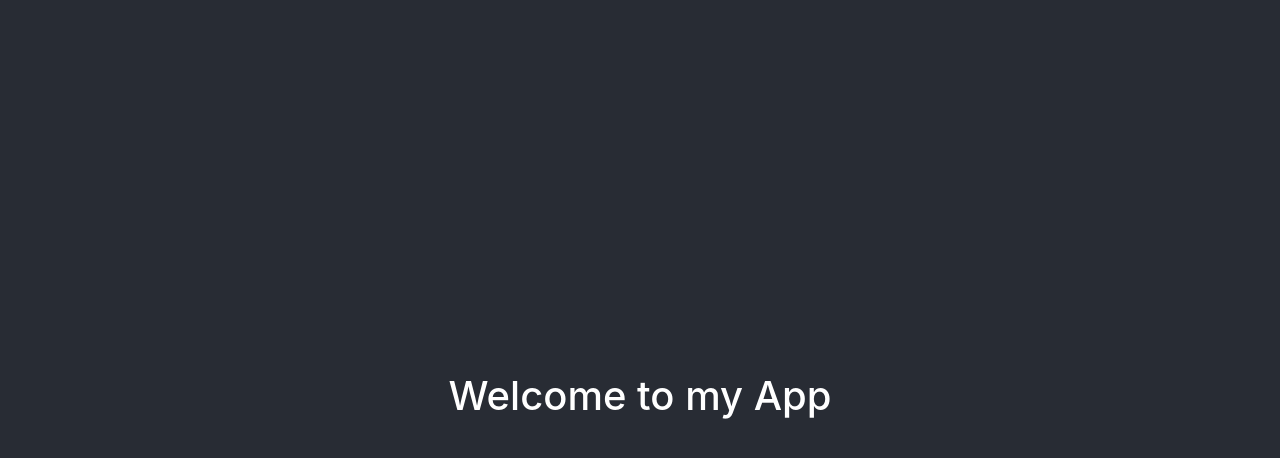
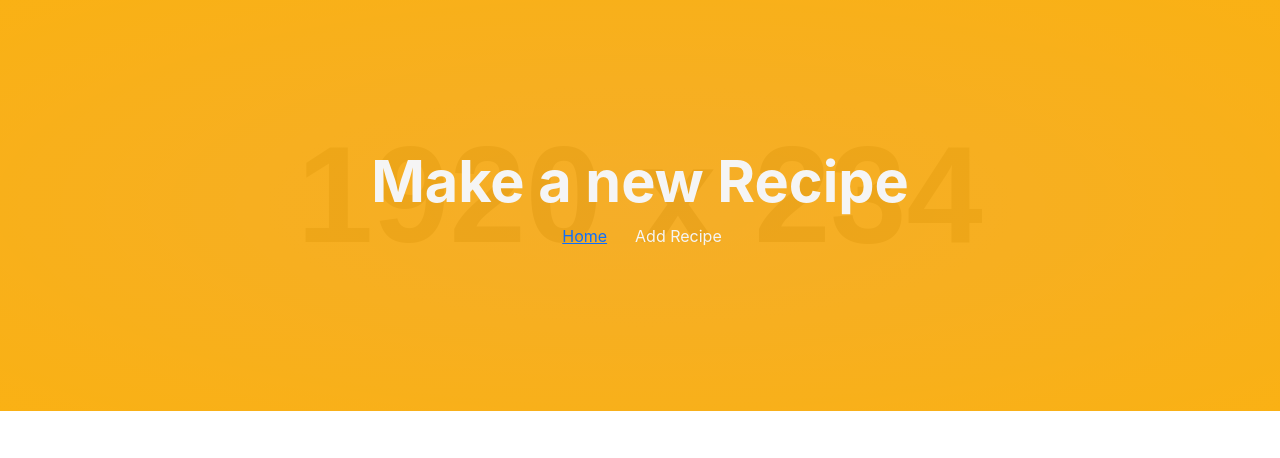
Before and after one commit to andresmgomez/final-project-web, a React (Create React App) app: page / in a window 1280 px wide. Shown: the top 458 px of the page. Built offline with nearby package versions, Linux system fonts and the light colour scheme.

Commit message:
Create breadcrumb component with placeholder image

```diff
--- a/src/App.css
+++ /dev/null
@@ -1,38 +0,0 @@
-.App {
-	text-align: center;
-}
-
-.App-logo {
-	height: 40vmin;
-	pointer-events: none;
-}
-
-@media (prefers-reduced-motion: no-preference) {
-	.App-logo {
-		animation: App-logo-spin infinite 20s linear;
-	}
-}
-
-.App-header {
-	background-color: #282c34;
-	min-height: 100vh;
-	display: flex;
-	flex-direction: column;
-	align-items: center;
-	justify-content: center;
-	font-size: calc(10px + 2vmin);
-	color: white;
-}
-
-.App-link {
-	color: #61dafb;
-}
-
-@keyframes App-logo-spin {
-	from {
-		transform: rotate(0deg);
-	}
-	to {
-		transform: rotate(360deg);
-	}
-}
--- a/src/App.js
+++ b/src/App.js
@@ -1,12 +1,11 @@
-import './App.css';
+// import './App.css';
+import { BreadcrumbComponent } from './components/common/Breadcrumb/Breadcrumb';
 
 function App() {
 	return (
-		<div className='App'>
-			<header className='App-header'>
-				<h1>Welcome to my App</h1>
-			</header>
-		</div>
+		<header>
+			<BreadcrumbComponent />
+		</header>
 	);
 }
 
--- /dev/null
+++ b/src/components/common/Breadcrumb/Breadcrumb.jsx
@@ -0,0 +1,24 @@
+import { Container, Row, Col } from 'react-bootstrap';
+import classes from './Breadcrumb.module.css';
+
+export const BreadcrumbComponent = () => {
+	return (
+		<section className={`${classes.breadcrumbBanner}`}>
+			<Container>
+				<Row>
+					<Col lg={12}>
+						<div className={`${classes.breadcrumbTitle}`}>
+							<h1>Make a new Recipe</h1>
+							<ul>
+								<li>
+									<a href='index.html'>Home</a>
+								</li>
+								<li>Add Recipe</li>
+							</ul>
+						</div>
+					</Col>
+				</Row>
+			</Container>
+		</section>
+	);
+};
--- /dev/null
+++ b/src/components/common/Breadcrumb/Breadcrumb.module.css
@@ -0,0 +1,32 @@
+.breadcrumbBanner {
+	display: block;
+	padding: 9.2rem 0;
+	background-image: radial-gradient(
+			rgba(255, 166, 0, 0.8),
+			rgb(255, 174, 0, 0.9)
+		),
+		url(https://via.placeholder.com/1920x234);
+	background-position: center;
+	background-repeat: no-repeat;
+	background-size: cover;
+	position: relative;
+}
+
+.breadcrumbTitle {
+	position: relative;
+	text-align: center;
+}
+
+.breadcrumbTitle h1 {
+	color: #f5f5f5;
+	font-size: 3.6rem;
+	font-weight: 700;
+}
+
+.breadcrumbTitle ul li {
+	display: inline-block;
+	position: relative;
+	margin-right: 8px;
+	padding-right: 20px;
+	color: #f5f5f5;
+}
```
